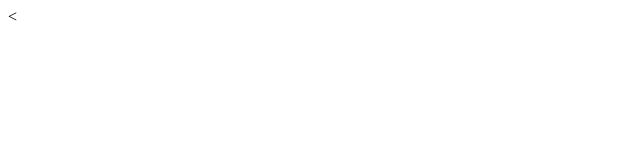
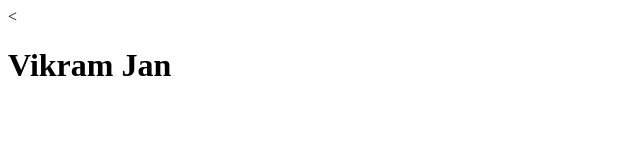
Before and after one commit to vikramjan/git-one, a plain HTML site: page index.html in a window 1280 px wide. Shown: the whole page, without its empty margins (0-640 px from the left). Drawn offline with Linux system fonts and the light colour scheme.

Commit message:
name has been added'

```diff
--- a/index.html
+++ b/index.html
@@ -5,6 +5,8 @@
     <title>Hello World</title>
   </head>
   <body>
+    <h1>Vikram Jan</h1>
+
 
   </body>
 </html>
```
